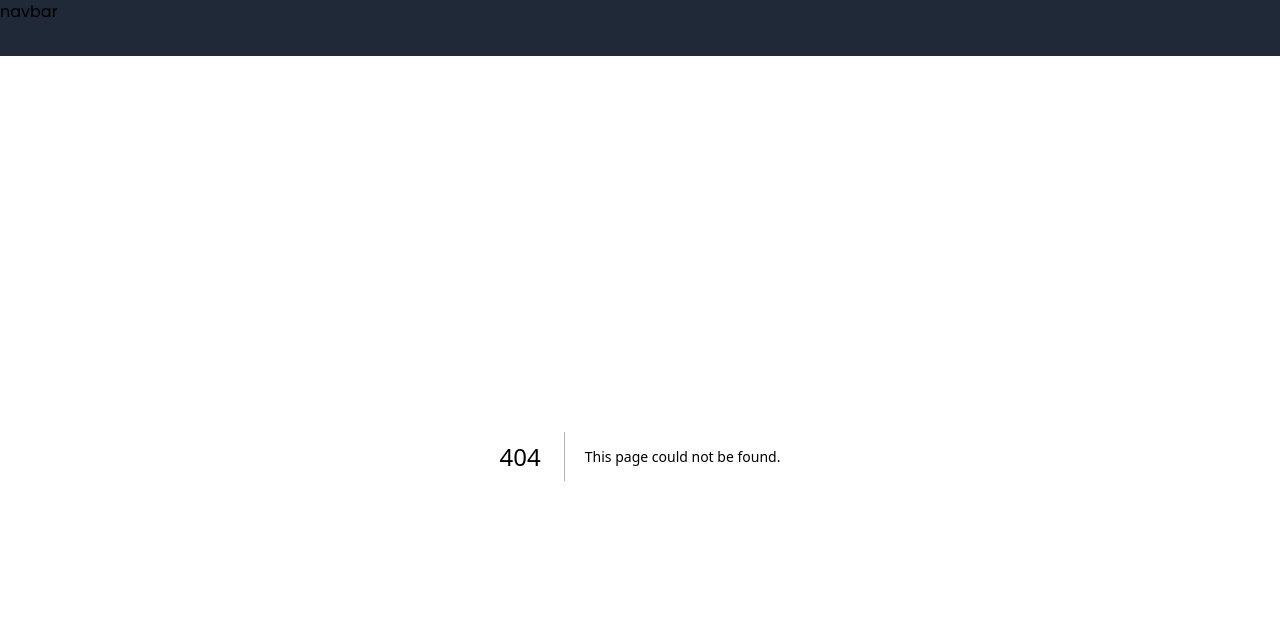
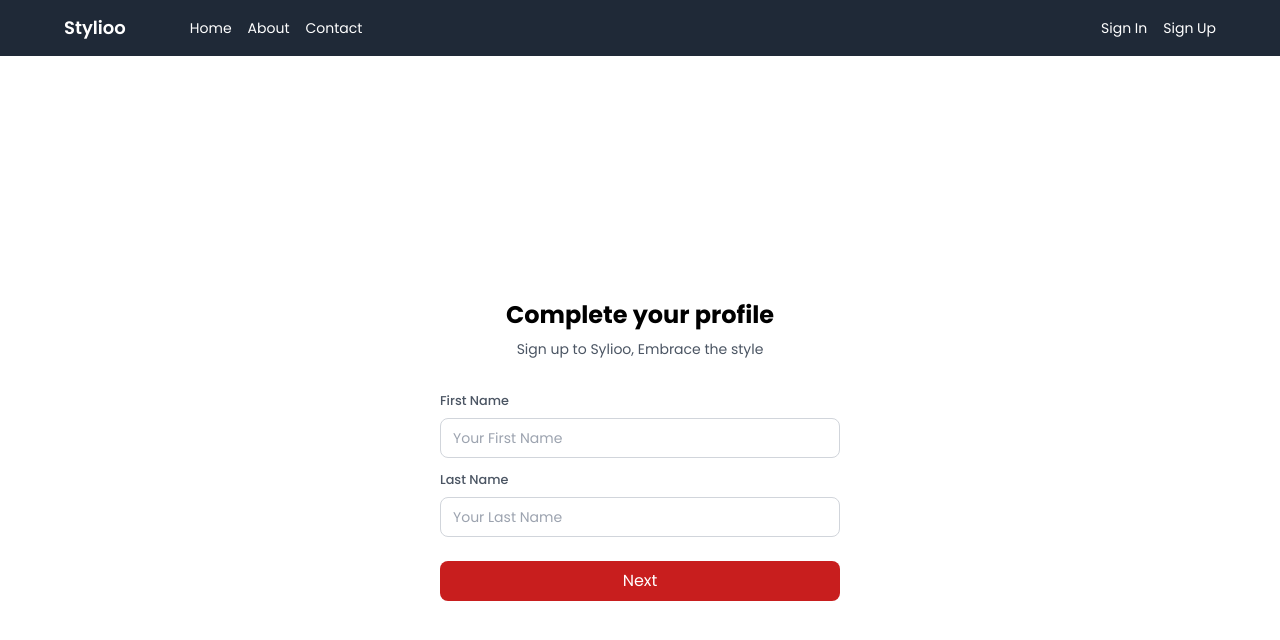
Before and after one commit to Stylioo/stylioo-web, a Next.js app: page /auth/complete in a window 1280 px wide. Before the commit this address had no page. Shown: the top 640 px of the page. Built offline with nearby package versions, Linux system fonts and the light colour scheme; a web font is replaced by a local one.

Commit message:
layout added

```diff
--- a/src/app/Navbar.tsx
+++ /dev/null
@@ -1,11 +0,0 @@
-'use client';
-
-import AppContainer from "@/components/Section";
-
-export default function NavbarWithDropdown() {
-    return (
-        <div className="bg-gray-800 h-14 fixed top-0 left-0 right-0 z-[1000]">
-            navbar
-        </div>
-    )
-}
--- a/src/app/appointments/layout.tsx
+++ b/src/app/appointments/layout.tsx
@@ -3,6 +3,7 @@
 import Container from '@/components/Container'
 import { AppointmentLayoutPropType } from '@/types/layout'
 
+import Navbar from "@/components/Navbar"
 import SideMenu from './SideMenu'
 import { usePathname } from 'next/navigation'
 
@@ -21,6 +22,13 @@ function AppointmentLayout({ children }: AppointmentLayoutPropType) {
     //     )
 
     return (
+
+
+        <>
+            <Navbar />
+            <div
+                className="mt-14"
+            >
                 <Container
                     className='my-[2rem] flex flex-col lg:flex-row gap-8'
                 >
@@ -33,6 +41,8 @@ function AppointmentLayout({ children }: AppointmentLayoutPropType) {
                     </div>
 
                 </Container>
+            </div>
+        </>
     )
 }
 
--- a/src/app/auth/CompleteProfile.tsx
+++ /dev/null
@@ -1,32 +0,0 @@
-'use client'
-import '@/styles/auth.scss'
-
-type completeProfileProps = {
-    increamentStep: () => void
-}
-
-function CompleteProfile({ increamentStep }: completeProfileProps) {
-
-    return (
-
-        <div className=" bg-white p-4">
-            <div className="mb-8">
-                <h1 className="text-center text-2xl font-bold mb-2">Complete your profile</h1>
-                <p className="text-center text-sm text-gray-600">Sign up to Sylioo, Embrace the style</p>
-            </div>
-            <div className="flex flex-col gap-3">
-                <div className="flex flex-col gap-2 w-[350px] md:w-[400px] ">
-                    <label className="text-gray-600 font-[500] text-[0.8rem]" htmlFor="firstName">First Name</label>
-                    <input className="h-[40px] w-full rounded-lg border-gray-300 text-sm placeholder:text-gray-400 focus:ring-0 active:right-0" type="text" id="firstName" placeholder='Your First Name' />
-                </div>
-                <div className="flex flex-col gap-2 w-[350px] md:w-[400px]">
-                    <label className="text-gray-600 font-[500] text-[0.8rem]" htmlFor="lastName">Last Name</label>
-                    <input className="h-[40px] w-full rounded-lg border-gray-300 text-sm placeholder:text-gray-400 focus:ring-0 active:right-0" type="text" id="FirstName" placeholder='Your Last Name' />
-                </div>
-                <button className="py-2 my-3 bg-red-700 hover:bg-red-600 hover:shadow transition duration-300 ease-in-out text-white rounded-lg ">Sign Up</button>
-            </div>
-        </div>
-    )
-}
-
-export default CompleteProfile
--- /dev/null
+++ b/src/app/auth/complete/page.tsx
@@ -0,0 +1,36 @@
+'use client'
+import '@/styles/auth.scss'
+
+type completeProfileProps = {
+    increamentStep: () => void
+}
+
+function CompleteProfile({ increamentStep }: completeProfileProps) {
+
+    return (
+        <div className="h-screen flex justify-center items-center select-none">
+            <div className=" bg-white p-4">
+                <div className="mb-8">
+                    <h1 className="text-center text-2xl font-bold mb-2">Complete your profile</h1>
+                    <p className="text-center text-sm text-gray-600">Sign up to Sylioo, Embrace the style</p>
+                </div>
+                <div className="flex flex-col gap-3">
+                    <div className="flex flex-col gap-2 w-[350px] md:w-[400px] ">
+                        <label className="text-gray-600 font-[500] text-[0.8rem]" htmlFor="firstName">First Name</label>
+                        <input className="h-[40px] w-full rounded-lg border-gray-300 text-sm placeholder:text-gray-400 focus:ring-0 active:right-0" type="text" id="firstName" placeholder='Your First Name' />
+                    </div>
+                    <div className="flex flex-col gap-2 w-[350px] md:w-[400px]">
+                        <label className="text-gray-600 font-[500] text-[0.8rem]" htmlFor="lastName">Last Name</label>
+                        <input className="h-[40px] w-full rounded-lg border-gray-300 text-sm placeholder:text-gray-400 focus:ring-0 active:right-0" type="text" id="FirstName" placeholder='Your Last Name' />
+                    </div>
+                    <div className="flex items-end">
+                        {/* <button className="py-2 my-3 flex-grow text-sm transition duration-300 ease-in-out text-red-500 rounded-lg text-left ">{"Skip for now >"} </button> */}
+                        <button className="py-2 my-3 flex-grow bg-red-700 hover:bg-red-600 hover:shadow transition duration-300 ease-in-out text-white rounded-lg ">Next</button>
+                    </div>
+                </div>
+            </div>
+        </div>
+    )
+}
+
+export default CompleteProfile
--- a/src/app/auth/SignIn.tsx
+++ b/src/app/auth/signin/page.tsx
@@ -6,9 +6,20 @@ import Link from 'next/link'
 
 import { BsEyeSlash, BsEye } from 'react-icons/bs'
 
+import { useRouter } from 'next/navigation'
+
+
+
 function SignIn() {
 
+
+    const router = useRouter()
+
     const [isShowPassword, setIsShowPassword] = useState(false)
+
+    const handleSignIn = () => {
+        router.push('/')
+    }
 
     return (
         <div className="h-screen flex justify-center items-center select-none">
@@ -46,15 +57,19 @@ function SignIn() {
                             </button>
                         </div>
                     </div>
-                    <button className="py-3 my-3 bg-red-700 hover:bg-red-600 hover:shadow transition duration-300 ease-in-out text-white font-semibold rounded-lg ">Sign In</button>
                 </div>
-                <div className="flex justify-between my-2">
+                <div className="flex justify-between mt-4 mb-2">
                     <div className="flex items-center">
                         <input type="checkbox" id="remember" className="rounded checked:bg-red-500  focus:ring-0 active:right-0" />
                         <label className="text-gray-600 font-[500] text-[0.9rem] ml-2" htmlFor="remember">Remember Me</label>
                     </div>
                     <p className="text-sm font-semibold text-red-500">Forgot Password ?</p>
                 </div>
+
+                <button className="py-3 my-3 w-full bg-red-700 hover:bg-red-600 hover:shadow transition duration-300 ease-in-out text-white font-semibold rounded-lg "
+                    onClick={handleSignIn}
+                >Sign In</button>
+
                 <div className="divider">
                     <p>or</p>
                 </div>
@@ -72,7 +87,7 @@ function SignIn() {
                 </div>
 
                 <div className="mt-8">
-                    <p className="text-center text-sm font-semibold">New Customer ? <Link className='text-red-500' href="/signup">Sign Up</Link></p>
+                    <p className="text-center text-sm font-semibold">New Customer ? <Link className='text-red-500' href="/auth/signup">Sign Up</Link></p>
                 </div>
             </div>
 
--- a/src/app/auth/SignUpForm.tsx
+++ b/src/app/auth/signup/SignUpForm.tsx
@@ -77,7 +77,7 @@ function SignUpForm({ increamentStep }: signUpFormProps) {
             </div>
 
             <div className="mt-8">
-                <p className="text-center text-sm font-semibold">Already have an account? <Link className='text-red-500' href="/signin">Sign In</Link></p>
+                <p className="text-center text-sm font-semibold">Already have an account? <Link className='text-red-500' href="/auth/signin">Sign In</Link></p>
             </div>
         </div>
     )
--- a/src/app/auth/SignUp.tsx
+++ b/src/app/auth/signup/page.tsx
@@ -3,7 +3,7 @@ import '@/styles/auth.scss'
 import Image from 'next/image'
 import { useState } from 'react'
 import SignUpForm from './SignUpForm'
-import CompleteProfile from './CompleteProfile'
+import CompleteProfile from '../complete/page'
 
 function SignUp() {
 
--- a/src/app/layout.tsx
+++ b/src/app/layout.tsx
@@ -1,12 +1,12 @@
+'use client'
+
 import './globals.scss'
 import { Poppins } from 'next/font/google'
 import ReduxProvider from '@/redux/Provider'
+import Navbar from "@/components/Navbar"
 
 import { childrenPropType } from '@/types'
-
-import Navbar from './Navbar'
-import SignIn from './auth/SignIn'
-import SignUp from './auth/SignUp'
+import { usePathname } from 'next/navigation'
 
 const poppins = Poppins({
   weight: "300",
@@ -21,14 +21,27 @@ export const metadata = {
 }
 
 export default function RootLayout({ children }: childrenPropType) {
+
+  const path = usePathname()
+
+  if (path === '/auth/signin' || path === '/auth/signup')
+    return (
+      <html lang="en">
+        <body
+        // className={poppins.className}
+        >
+          {children}
+        </body>
+      </html>
+    )
+
   return (
     <html lang="en">
       <body
       // className={poppins.className}
       >
         <ReduxProvider>
-          {/* <SignIn /> */}
-          {/* <SignUp /> */}
+
           <Navbar />
           <div
             className="mt-14"
--- /dev/null
+++ b/src/app/new-appointment/layout.tsx
@@ -0,0 +1,9 @@
+import React from 'react'
+
+function layout({ children }: any) {
+  return (
+    <>{children}</>
+  )
+}
+
+export default layout
--- /dev/null
+++ b/src/components/Navbar.tsx
@@ -0,0 +1,40 @@
+'use client';
+
+import Container from "@/components/Container";
+import Link from "next/link";
+
+export default function NavbarWithDropdown() {
+    return (
+        <div className="bg-gray-800 h-14 fixed top-0 left-0 right-0 z-[1000]">
+            <Container className="h-full">
+                <div className="flex justify-between items-center h-full">
+                    <div className="flex gap-4 items-center">
+                        <div className="flex items-center gap-2 mr-12">
+                            {/* <img src="/images/logo.png" alt="logo" className="h-8" /> */}
+                            <p className="text-white font-semibold text-lg">Stylioo</p>
+                        </div>
+                        <div className="flex gap-4">
+                            <div className="flex items-center gap-2">
+                                <p className="text-white text-sm">Home</p>
+                            </div>
+                            <div className="flex items-center gap-2">
+                                <p className="text-white text-sm">About</p>
+                            </div>
+                            <div className="flex items-center gap-2">
+                                <p className="text-white text-sm">Contact</p>
+                            </div>
+                        </div>
+                    </div>
+                    <div className="flex gap-4 items-center">
+                        <div className="flex items-center gap-2">
+                            <Link href="/auth/signin" className="text-white text-sm">Sign In</Link>
+                        </div>
+                        <div className="flex items-center gap-2">
+                            <Link href="/auth/signup" className="text-white text-sm">Sign Up</Link>
+                        </div>
+                    </div>
+                </div>
+            </Container>
+        </div>
+    )
+}
--- a/src/types/layout.ts
+++ b/src/types/layout.ts
@@ -2,3 +2,8 @@ export type AppointmentLayoutPropType = {
     children: React.ReactNode;
     style?: React.CSSProperties;
 }
+
+export type layoutPropsType = {
+    children: React.ReactNode;
+    style?: React.CSSProperties;
+}
```
Lines whose indentation alone changed are shown as unchanged.
